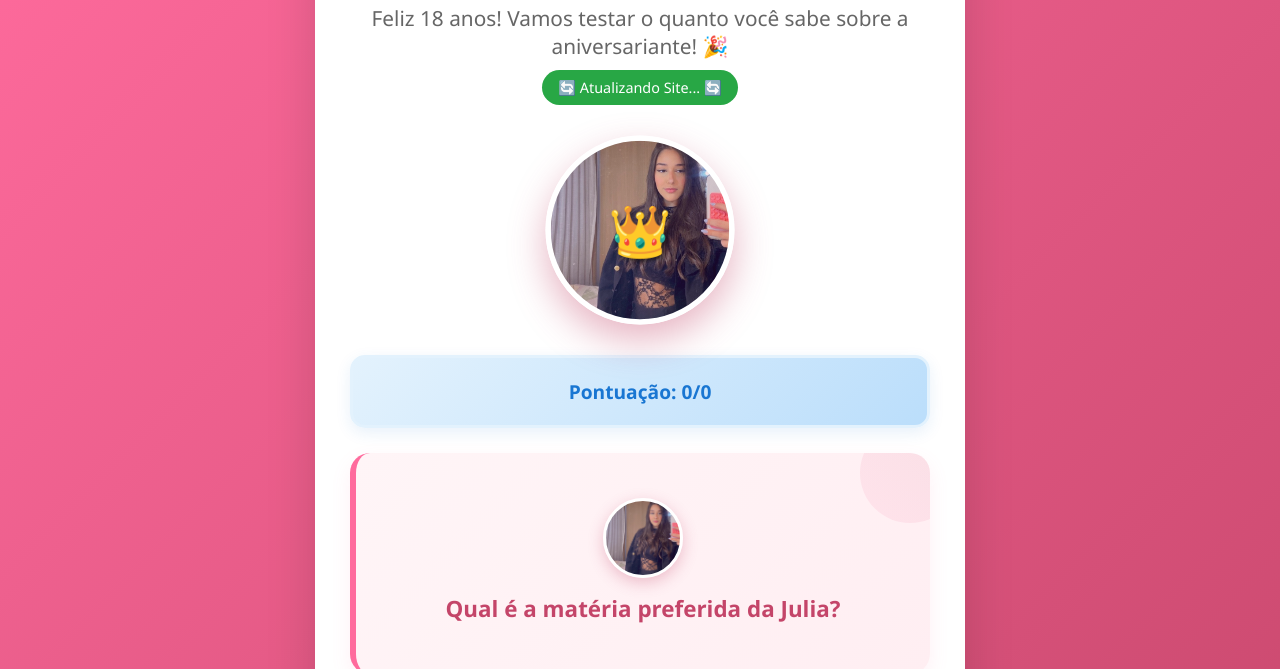
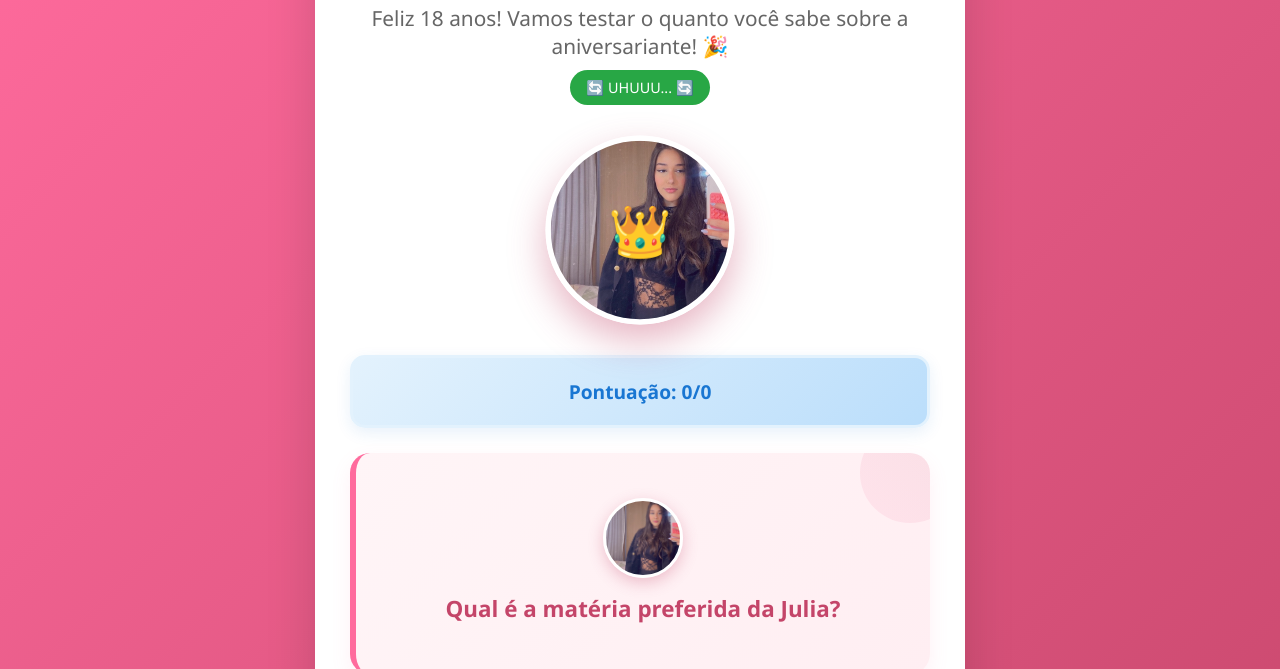
Before and after one commit to ArielFontes98/jogo-aniversario, a plain HTML site: page index.html in a window 1280 px wide. Shown: the part 131-800 px from the top of the page. Drawn offline with Linux system fonts and the light colour scheme.

Commit message:
Update index.html

```diff
--- a/index.html
+++ b/index.html
@@ -419,7 +419,7 @@
             <div class="julia-hearts">💖</div>
             <h1>🎂 Julia 🎂</h1>
             <p>Feliz 18 anos! Vamos testar o quanto você sabe sobre a aniversariante! 🎉</p>
-            <div style="background: #28a745; color: white; padding: 8px 16px; border-radius: 20px; font-size: 0.9em; margin: 10px 0; display: inline-block;">🔄 Atualizando Site... 🔄</div>
+            <div style="background: #28a745; color: white; padding: 8px 16px; border-radius: 20px; font-size: 0.9em; margin: 10px 0; display: inline-block;">🔄 UHUUU... 🔄</div>
             <div class="julia-main-photo" id="mainPhoto"></div>
         </div>
 
```
